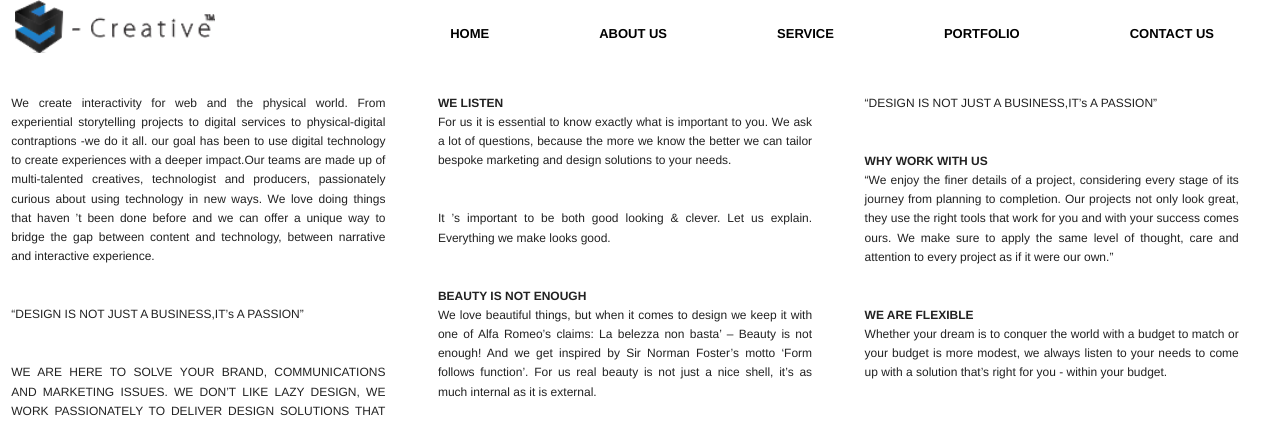
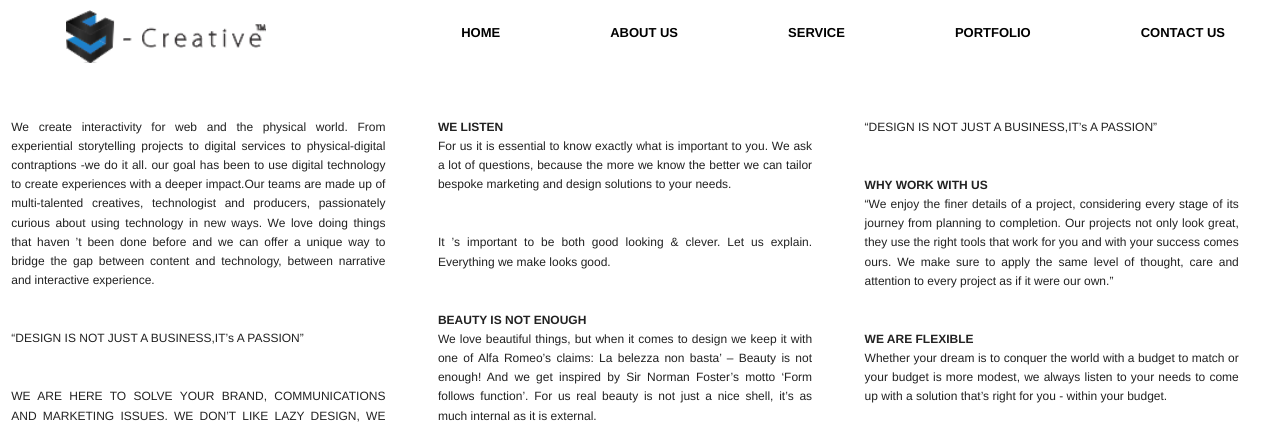
Before and after one commit to yokesh28/screative, a PHP site: page /respo/aboutt.html in a window 1280 px wide. Shown: the top 422 px of the page. Run offline with PHP 8.4, Linux system fonts and the light colour scheme.

Commit message:
Signed-off-by: janani <janu.vu@gmail.com>

```diff
--- a/respo/css/style.css
+++ b/respo/css/style.css
@@ -39,13 +39,13 @@
 
 .align{
 	background-color: rgba(222, 225, 222, 0.9);
-	height:539px;
+	height:auto;
 }
 
 .color1 img{
-	height:539px;
+	height:auto;
 	position: absolute;
-bottom: 55%;
+bottom:24px;
 left:2%;
 }
 
@@ -68,7 +68,7 @@ box-shadow: 1 10px 0 1px rgb(14, 13, 13),0 16px 0 1px rgb(15, 14, 14),0 22px 0 1
 }
 
 .top-bar-section ul {
-	margin:11px;
+	margin-right:0px;
 }
 
  .top-bar.expanded .title-area {
@@ -77,7 +77,7 @@ background:white;
 
 .logo  {
 background:white !important;
-
+margin: 10px 0px 44px;
 }
 
 .align li a:not(.button) {
@@ -93,7 +93,9 @@ background:white !important;
 }
 
 
-
+.name img{
+	margin-left:51px;
+}
 
 
 .large-4 {font-size:12px;text-align:justify;}
```
